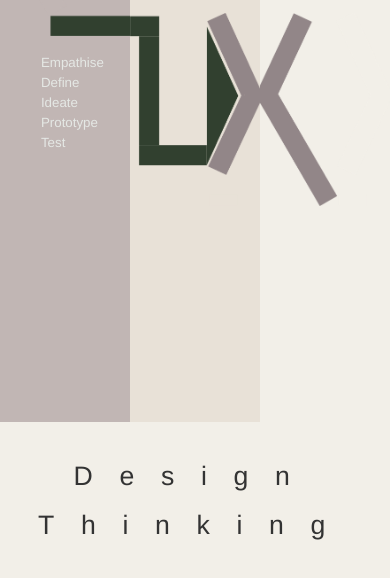
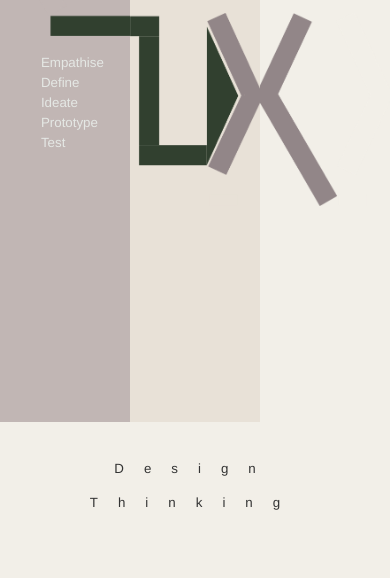
Before and after one commit to BehnazNorouzi/BehnazDesigns, a plain HTML site: page Design4/index.html in a window 390 px wide. Drawn offline with Linux system fonts and the light colour scheme.

Commit message:
New updates to styles.

```diff
--- a/Design4/css/myStyles.css
+++ b/Design4/css/myStyles.css
@@ -149,8 +149,11 @@ html, body{
 	}
 	#mainRowForSMandXSsize h1{
 		text-align: center;
-		letter-spacing: 20pt;
+		letter-spacing: 22pt;
 		padding-top: 3%;
+	}
+		#mainRowForSMandXSsize h1:nth-child(2){
+		padding-top: 0;
 	}
 
 }
@@ -180,14 +183,14 @@ html, body{
 	#listMenu{
 		margin-top: 40%;
 	}
-	#mainRowForSMandXSsize h1{
-		font-size: 20pt;
+	#mainRowForSMandXSsize h3{
+		font-size: 10pt;
 		text-align: center;
-		letter-spacing: 20pt;
+		letter-spacing: 15pt;
+		padding-top: 0;
+	}
+	#mainRowForSMandXSsize h3:nth-child(2){
 		padding-top: 5%;
-	}
-	#mainRowForSMandXSsize h1:nth-child(2){
-		padding-top: 0;
 	}
 
 }
--- a/Design4/index.html
+++ b/Design4/index.html
@@ -38,8 +38,9 @@
 				</div>
 		</div> <!-- End of mainRow -->
 		<div id="mainRowForSMandXSsize" class="row visible-sm visible-xs">
-			<h1>Design</h1>
-			<h1>Thinking</h1>
+			<h1 class="visible-sm">Design Thinking</h1>
+			<h3 class="visible-xs">Design</h3>
+			<h3 class="visible-xs">Thinking</h3>
 		</div>
 	</div> <!-- End of Container -->
 
```
